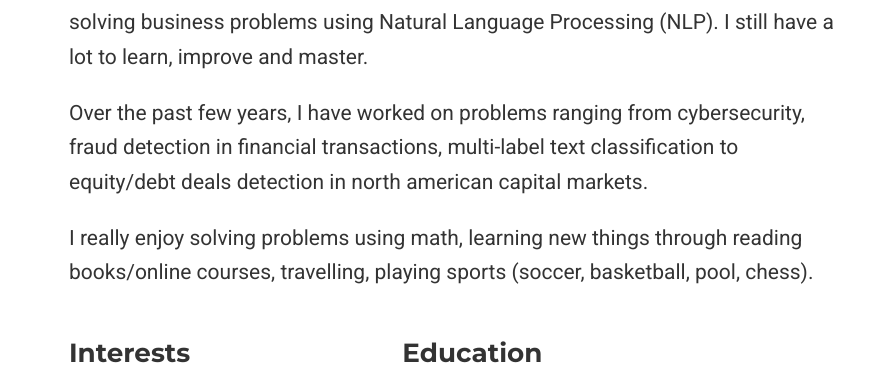
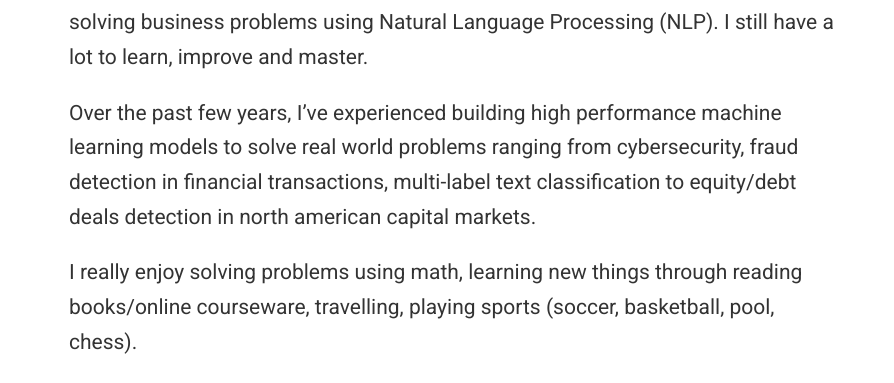
Before and after one commit to HieuFromWaterloo/HieuFromWaterloo.github.io, a plain HTML site: page index.html in a window 1280 px wide. Shown: the part 309-692 px from the top of the page, 386-1280 px from the left. Drawn offline with nearby package versions, Linux system fonts and the light colour scheme; some packages are replaced by stand-ins of ours; some icons are missing.

Commit message:
edit bio, fixed typos

```diff
--- a/index.html
+++ b/index.html
@@ -828,8 +828,8 @@
 
     <div class="article-style">
       <p>My name is Hieu (pronounced as Hugh). I am from a beautiful country in South East Asia - Viet Nam. Currently, I work as an Data Scientist at Royal Bank of Canada, Data &amp; Analytics (DNA) Group. My work and research focuses primarily on solving business problems using Natural Language Processing (NLP). I still have a lot to learn, improve and master.</p>
-<p>Over the past few years, I have worked on problems ranging from cybersecurity, fraud detection in financial transactions, multi-label text classification to equity/debt deals detection in north american capital markets.</p>
-<p>I really enjoy solving problems using math, learning new things through reading books/online courses, travelling, playing sports (soccer, basketball, pool, chess).</p>
+<p>Over the past few years, I&rsquo;ve experienced building high performance machine learning models to solve real world problems ranging from cybersecurity, fraud detection in financial transactions, multi-label text classification to equity/debt deals detection in north american capital markets.</p>
+<p>I really enjoy solving problems using math, learning new things through reading books/online courseware, travelling, playing sports (soccer, basketball, pool, chess).</p>
 
     </div>
 
```
Also changed, not shown: index.json (+1 -1 lines).
